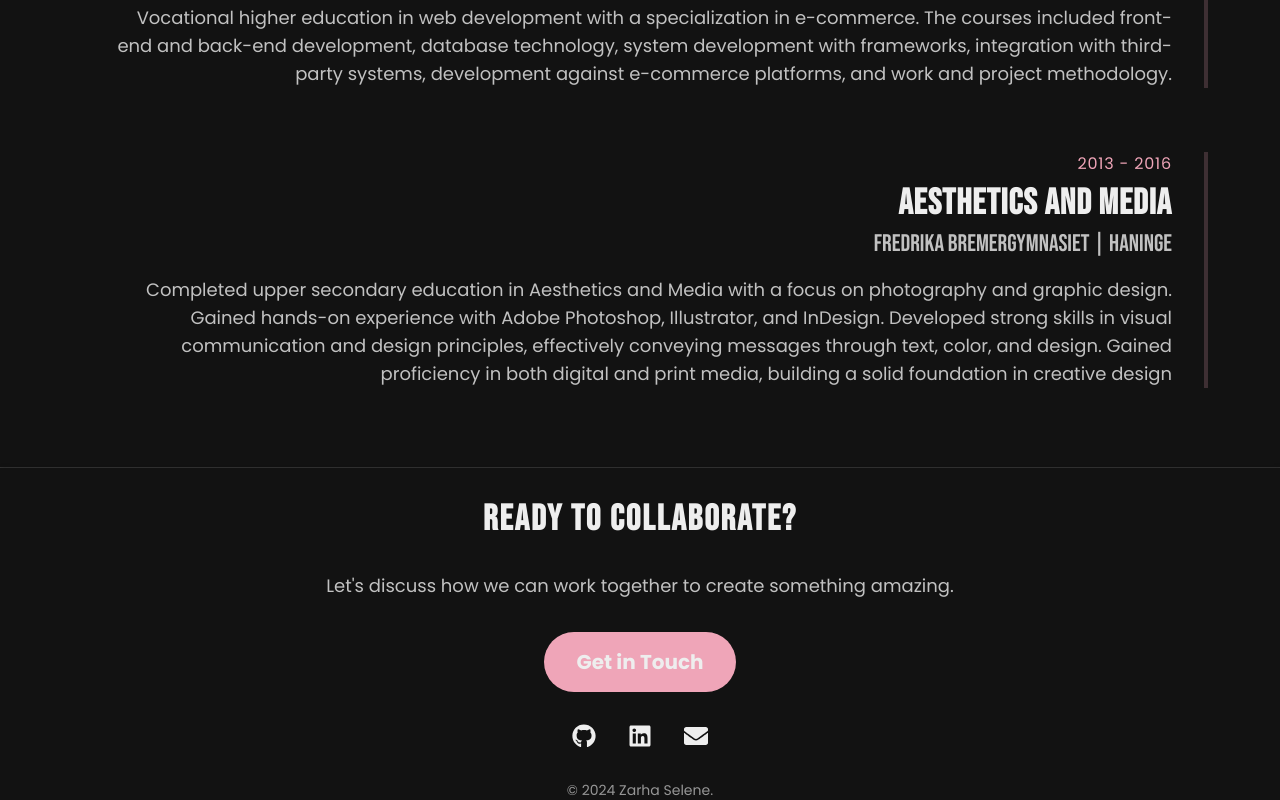
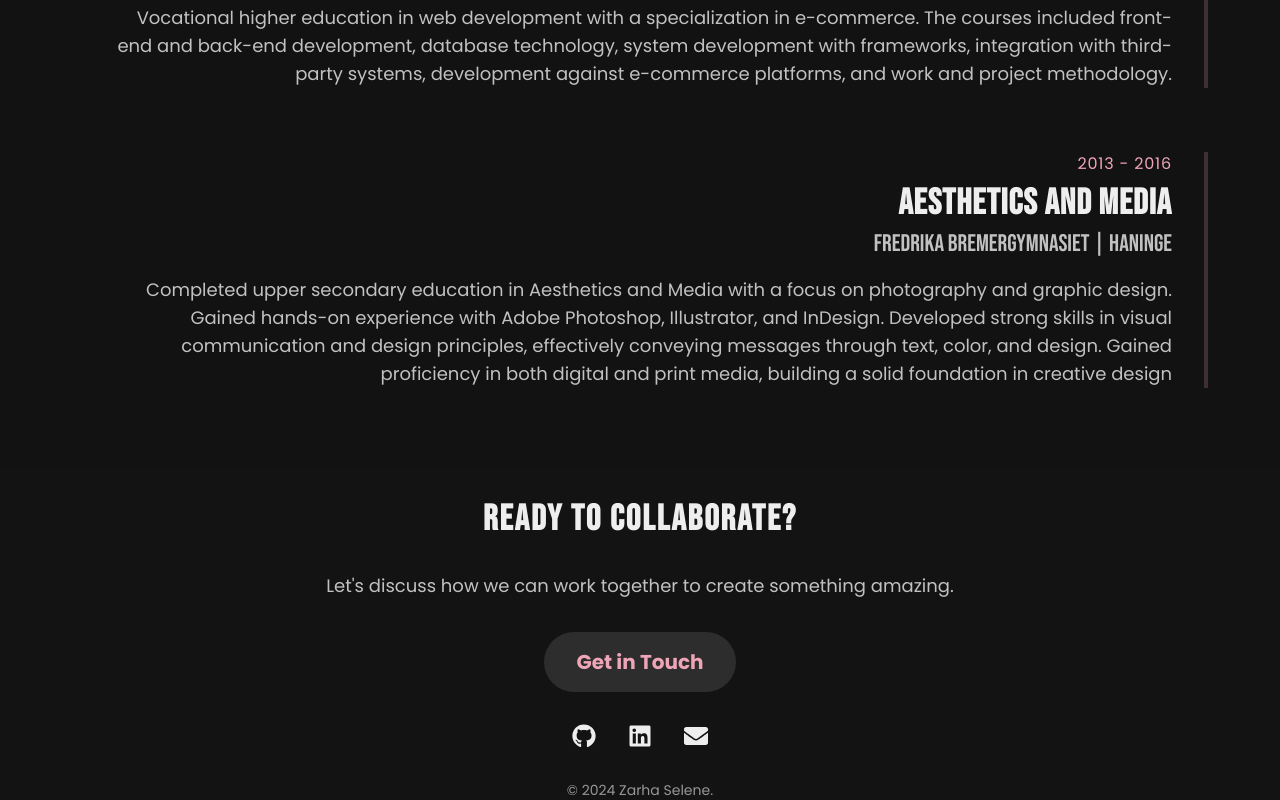
Before and after one commit to zarhaselene/portfolio, a Next.js app: page / in a window 1280 px wide. Shown: the part 4185-4985 px from the top of the page. Built offline with nearby package versions, Linux system fonts and the light colour scheme.

Commit message:
Move Footer to layout

```diff
--- a/src/app/components/Footer.jsx
+++ b/src/app/layout/Footer.jsx
@@ -5,7 +5,7 @@ import { FaGithub, FaLinkedin, FaEnvelope } from "react-icons/fa";
 
 const Footer = () => {
   return (
-    <footer className="relative w-screen left-1/2 -translate-x-1/2 shadow-custom mt-12 pt-8">
+    <footer className="relative w-screen left-1/2 -translate-x-1/2  mt-12 pt-8 bg-primary/5">
       <div className="max-w-7xl mx-auto text-center">
         <motion.div
           initial={{ opacity: 0, y: 50 }}
@@ -19,7 +19,7 @@ const Footer = () => {
           <p className="text-lg text-base-content/80 max-w-2xl mx-auto">
             Let's discuss how we can work together to create something amazing.
           </p>
-          <button className="px-8 py-4 bg-secondary hover:animate-jello text-base-content rounded-full text-xl font-bold hover:text-base-content hover:bg-primary hover:border-secondary hover:border transition-colors">
+          <button className="px-8 py-4 bg-primary hover:animate-jello text-secondary rounded-full text-xl font-bold hover:border-secondary hover:border transition-colors">
             Get in Touch
           </button>
           <div className="flex justify-center gap-8 mt-16">
--- a/src/app/page.js
+++ b/src/app/page.js
@@ -2,7 +2,7 @@ import Navbar from "./components/Navbar";
 import Hero from "./layout/Hero.jsx";
 import ProjectsAndSkills from "./layout/ProjectsAndSkills.jsx";
 import ExperienceEducation from "./layout/ExperienceEducation";
-import Footer from "./components/Footer";
+import Footer from "./layout/Footer";
 import BackToTopBtn from "./components/BackToTopBtn";
 
 export default function Home() {
```
